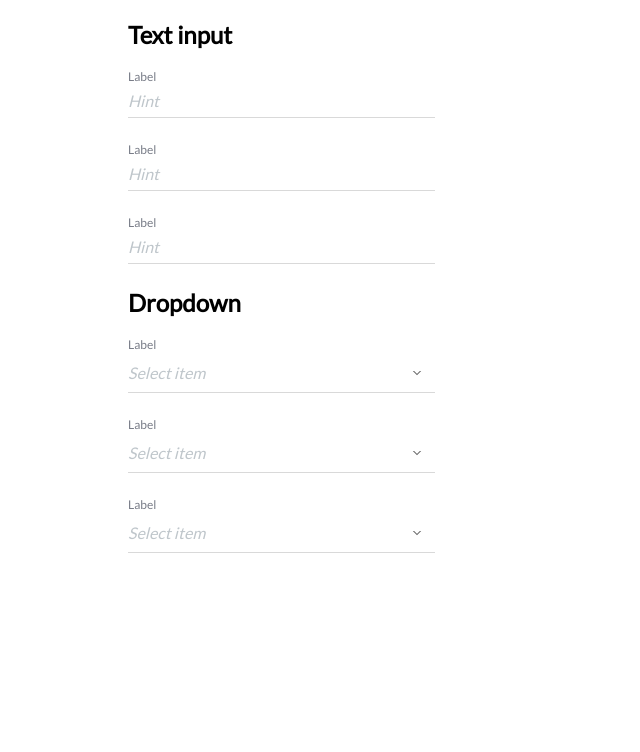
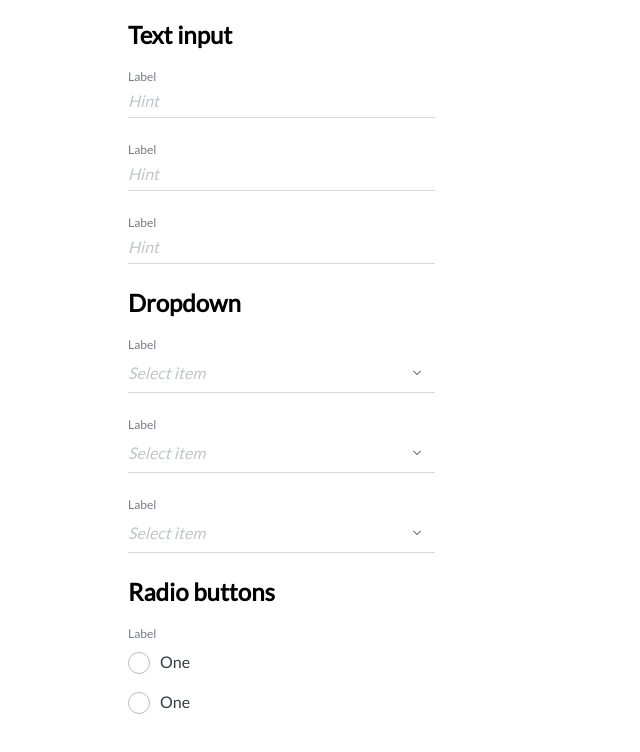
Before and after one commit to Cookiewookie87/Input-elements, a plain HTML site: page index.html in a window 1280 px wide. Shown: the whole page, without its empty margins (0-640 px from the left). Drawn offline with Linux system fonts and the light colour scheme.

Commit message:
Radio button init

```diff
--- a/index.html
+++ b/index.html
@@ -73,8 +73,21 @@
             </div>
 
         </section>
+
+
+        <section class="section-dropdown">
+            <h2>Radio buttons</h2>
+            <label for="dropdown-input">Label</label>
+            <label class="input-wrap-radio">One
+                <input type="radio" name="radio">
+                <span class="checkmark"></span>
+            </label>
+            <label class="input-wrap-radio">One
+                <input type="radio" name="radio">
+                <span class="checkmark"></span>
+            </label>
+        </section>
     </div>
-
     <script src="script.js"></script>
 </body>
 </html>
--- a/style.css
+++ b/style.css
@@ -147,3 +147,58 @@ input:focus ~ .input-border{
     background-color: #008AE2;
     color: white;
 }
+
+
+.input-wrap-radio {
+    font-size: 16px;
+    color: #323D44;
+    font-style: normal;
+    display: block;
+    position: relative;
+    padding-left: 32px;
+    margin-bottom: 24px;
+    margin-top: 10px;
+
+    cursor: pointer;
+    -webkit-user-select: none;
+    -moz-user-select: none;
+    -ms-user-select: none;
+    user-select: none;
+}
+.input-wrap-radio input {
+    position: absolute;
+    opacity: 0;
+    cursor: pointer;
+    top: -8px;
+}
+.checkmark {
+    position: absolute;
+    top: 0;
+    left: 0;
+    height: 20px;
+    width: 20px;
+    background-color: white;
+    border-radius: 50%;
+    border: 1px solid #BCBCBC;
+}
+.input-wrap-radio input:checked ~ .checkmark {
+    background-color: #008AE2;
+    border: 1px solid #008AE2;
+}
+.checkmark:after {
+    content: "";
+    position: absolute;
+    display: none;
+}
+.input-wrap-radio input:checked ~ .checkmark:after {
+    display: block;
+}
+
+.input-wrap-radio .checkmark:after {
+ 	top: 6px;
+	left: 6px;
+	width: 8px;
+	height: 8px;
+	border-radius: 50%;
+	background: white;
+}
```
